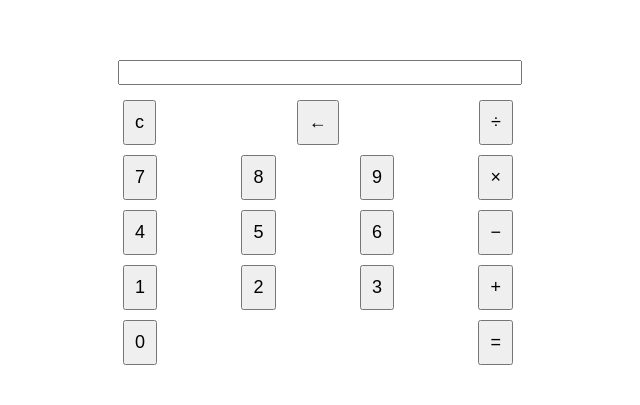
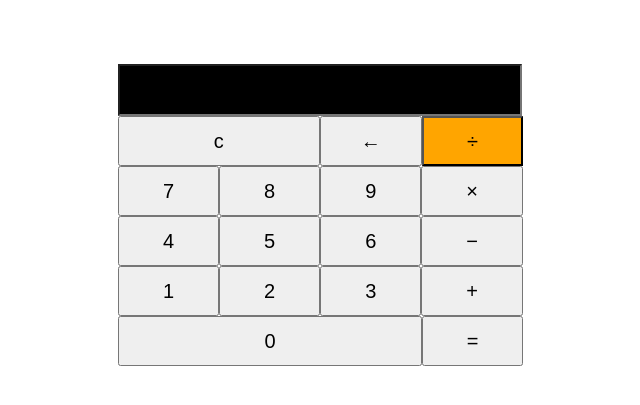
Before and after one commit to Zpcolburn/LAB-calculator, a plain HTML site: page index.html in a window 1280 px wide. Shown: the part 185-590 px from the top of the page, without its empty margins (322-962 px from the left). Drawn offline with Linux system fonts and the light colour scheme.

Commit message:
figuring it out

```diff
--- a/index.html
+++ b/index.html
@@ -14,30 +14,30 @@
     <div class="button">
       <div class="row">
         <button value="c" class="clear">c</button>
-        <button value="arrow" class="operator">&larr;</button>
-        <button value="/" class="operator">&divide;</button>
+        <button value="arrow" class="arrow">&larr;</button>
+        <button value="/" class="divide">&divide;</button>
       </div>
       <div class="row">
-        <button value="7">7</button>
-        <button value="8">8</button>
-        <button value="9">9</button>
-        <button value="x" class="operator">&times;</button>
+        <button value="7" class="number">7</button>
+        <button value="8" class="number">8</button>
+        <button value="9" class="number">9</button>
+        <button value="x" class="times">&times;</button>
       </div>
       <div class="row">
-        <button value="4">4</button>
-        <button value="5">5</button>
-        <button value="6">6</button>
-        <button value="-" class="operator">&minus;</button>
+        <button value="4" class="number">4</button>
+        <button value="5" class="number">5</button>
+        <button value="6" class="number">6</button>
+        <button value="-" class="minus">&minus;</button>
       </div>
       <div class="row">
-        <button value="1">1</button>
-        <button value="2">2</button>
-        <button value="3">3</button>
-        <button value="+" class="operator">&plus;</button>
+        <button value="1" class="number">1</button>
+        <button value="2" class="number">2</button>
+        <button value="3" class="number">3</button>
+        <button value="+" class="plus">&plus;</button>
       </div>
       <div class="row">
-        <button value="0">0</button>
-        <button value="=" class="operator">&equals;</button>
+        <button value="0" class="zero">0</button>
+        <button value="=" class="equals">&equals;</button>
       </div>
       </div>
     </div>
--- a/main.css
+++ b/main.css
@@ -16,21 +16,51 @@ body {
   justify-content: flex-end;
   flex-direction: column;
   width: 400px;
-  padding: 20px;
-  height: fit-content;
+  border: 0;
 }
 .row {
   display: flex;
-  justify-content: space-between ;
+  justify-content: center;
+  height: 50px;
+  width: 405px;
+}
+button.clear{
+  flex-grow: 2.4;
+}
+button.arrow {
+ flex-shrink: .4;
+}
+button.divide {
+  flex-grow: 1.1;
+  background-color: orange
+}
+button.times {
+  flex-grow: 1
+}
+button.minus {
+  flex-grow: 1
+}
+button.plus {
+  flex-grow: 1;
+}
+button.equals {
+  flex-grow: 1;
+}
+button.zero {
+  flex-grow: 3.4
 }
 button {
-  padding: 10px;
-  margin: 5px;
-  font-size: 18px;
+  font-size: 20px;
   cursor: pointer;
+  flex-grow: 1;
+  justify-content: center;
+  height: 50px;
+
 }
 input {
-  margin-bottom: 10px;
-  font-size: 18px;
   width: 400px;
+  height: 48px;
+  background-color: black;
+  color:aliceblue
+
 }
```
